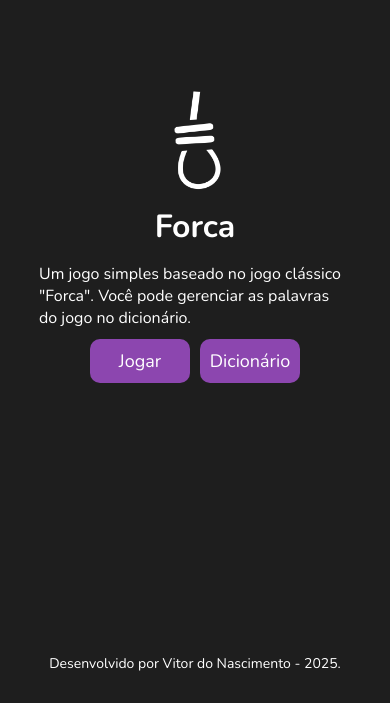
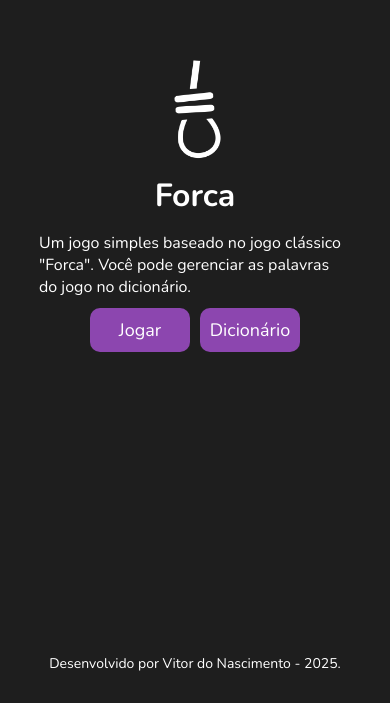
Before and after one commit to vitornsc7/forca, a plain HTML site: page index.html in a window 390 px wide. Shown: the part 141-844 px from the top of the page. Drawn offline with nearby package versions, Linux system fonts and the light colour scheme.

Commit message:
mobile menu design fixed and computer keyboard font larger

```diff
--- a/css/dicionario.css
+++ b/css/dicionario.css
@@ -19,13 +19,13 @@ footer {
 body {
     background-color: var(--primary-bg);
     display: flex;
-    justify-content: center; /* Centraliza o conteúdo */
-    align-items: center; /* Centraliza o conteúdo verticalmente */
+    justify-content: center;
+    align-items: center;
     flex-direction: column;
     min-height: 100vh;
     position: relative;
     margin: 0;
-    overflow: hidden; /* Impede o scroll */
+    overflow: hidden;
 }
 
 #word-list {
--- a/css/forca.css
+++ b/css/forca.css
@@ -168,8 +168,8 @@ header > div > div {
     align-items: center;
     gap: 6px;
     width: 100%;
-    margin-bottom: 60px; /* Garantir que o teclado não fique coberto pelo footer */
-    flex-grow: 1; /* Faz o teclado crescer para ocupar o espaço restante */
+    margin-bottom: 60px;
+    flex-grow: 1;
 }
 
 body {
@@ -178,7 +178,7 @@ body {
     flex-direction: column;
     justify-content: space-between;
     min-height: 100vh;
-    padding-bottom: 60px; /* Adiciona o espaço necessário para o footer fixo */
+    padding-bottom: 60px;
     position: relative;
 }
 
@@ -240,7 +240,7 @@ footer {
     color: white;
     justify-content: center;
     align-items: center;
-    z-index: 2000; /* Ajuste para garantir que o overlay fique acima de outros elementos */
+    z-index: 2000;
     text-align: center;
     font-family: Arial, sans-serif;
 }
@@ -317,8 +317,8 @@ button > span {
 }
 
 @media (min-width: 730px) {
-    .char {
-        font-size: 20px;
+    .char > p {
+        font-size: clamp(0.5em, 2.5vw, 1.3em);
     }
 
     header {
@@ -328,7 +328,7 @@ button > span {
 
 @media (max-width: 700px) {
     .char {
-        font-size: clamp(0.2em, 2.5vw, 0.9em);
+        font-size: clamp(0.2em, 2.5vw, 0.5em);
     }
 
     header {
--- a/css/menu.css
+++ b/css/menu.css
@@ -1,10 +1,8 @@
 #main-content {
     text-align: center;
     width: 400px;
-    margin: 0 auto; /* Centraliza o conteúdo horizontalmente */
-    margin-top: -80px; /* Move o conteúdo para cima */
+    margin: 200px 0;
 }
-
 
 .buttons {
     display: flex;
@@ -33,18 +31,17 @@ footer {
 body {
     background-color: var(--primary-bg);
     display: flex;
-    justify-content: center; /* Centraliza o conteúdo */
-    align-items: center; /* Centraliza o conteúdo verticalmente */
+    justify-content: flex-start;
+    align-items: center;
     flex-direction: column;
     min-height: 100vh;
     position: relative;
     margin: 0;
-    overflow: hidden; /* Impede o scroll */
+    overflow: hidden;
 }
 
-/* Media Query para telas pequenas */
 @media only screen and (max-width: 700px) {
     #main-content {
-        width: 80%; /* Ajusta a largura para dispositivos menores */
+        width: 80%;
     }
 }
```
